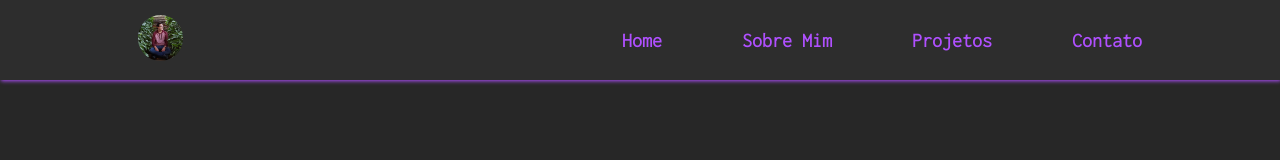
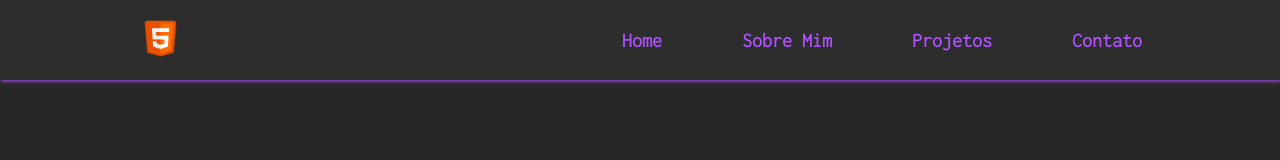
Before and after one commit to Salucatelli/portfolio, a plain HTML site: page index.html in a window 1280 px wide. Shown: the top 160 px of the page. Drawn offline with Linux system fonts and the light colour scheme.

Commit message:
Update index.html

```diff
--- a/index.html
+++ b/index.html
@@ -6,7 +6,7 @@
     <meta http-equiv="X-UA-Compatible" content="IE=edge">
     <meta name="viewport" content="width=device-width, initial-scale=1.0">
     <title>Salucatelli</title>
-    <link rel="icon" type="image/x-icon" href="https://salucatelli.github.io/portfolio/images/eu.jpeg">
+    <link rel="icon" type="image/x-icon" href="https://salucatelli.github.io/portfolio/images/html.png">
     <link rel="stylesheet" href="https://salucatelli.github.io/portfolio/style.css">
 </head>
 
@@ -14,7 +14,7 @@
     <header class="header" id="header">
 
         <div class="logo_header">
-            <img src="https://salucatelli.github.io/portfolio/images/eu.jpeg" alt="Logo" class="foto_logo_header">
+            <img src="https://salucatelli.github.io/portfolio/images/html.png" alt="Logo" class="foto_logo_header">
         </div><!--Logo-Header-->
 
         <div class="navigation_bar">
```
